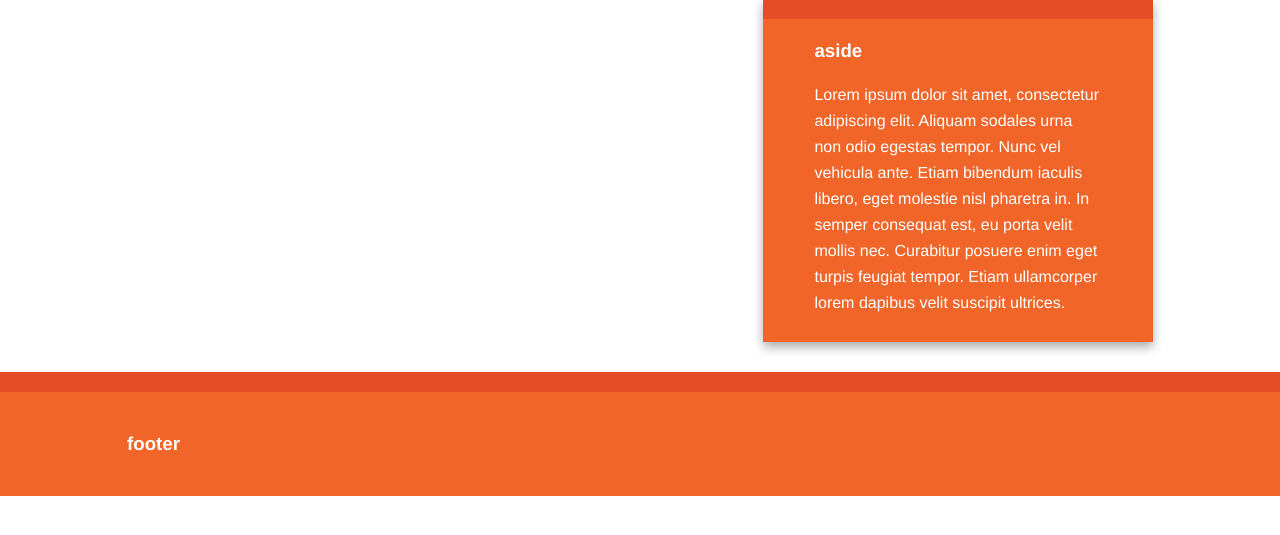
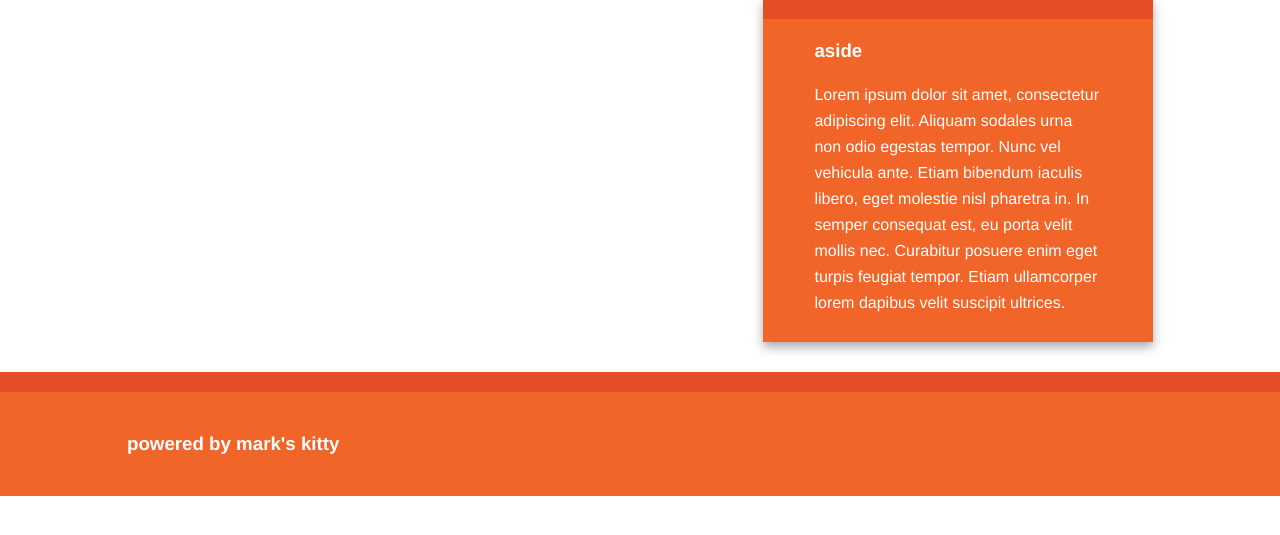
Before and after one commit to pklink/Kitty, a PHP site: template templates/index.twig in a window 1280 px wide. Shown: the part 127-662 px from the top of the page. Run offline with PHP 8.4, Linux system fonts and the light colour scheme; the template is opened without the code that fills it, so the values that code supplies are empty; some libraries are stand-ins or nearby versions.

Commit message:
added "powered"-thingie to footer

```diff
--- a/templates/index.twig
+++ b/templates/index.twig
@@ -52,7 +52,7 @@
 
 <div class="footer-container">
     <footer class="wrapper">
-        <h3>footer</h3>
+        <h3>powered by mark's kitty</h3>
     </footer>
 </div>
 
```
